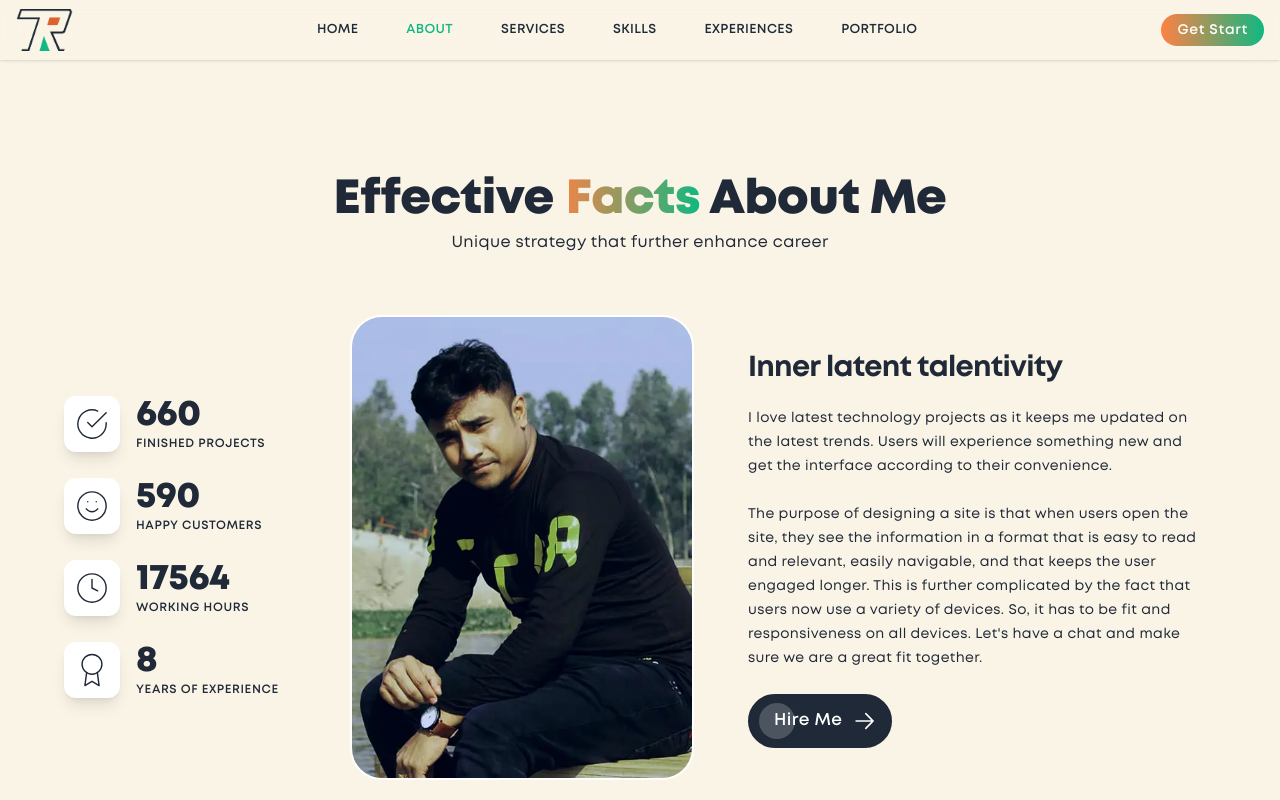
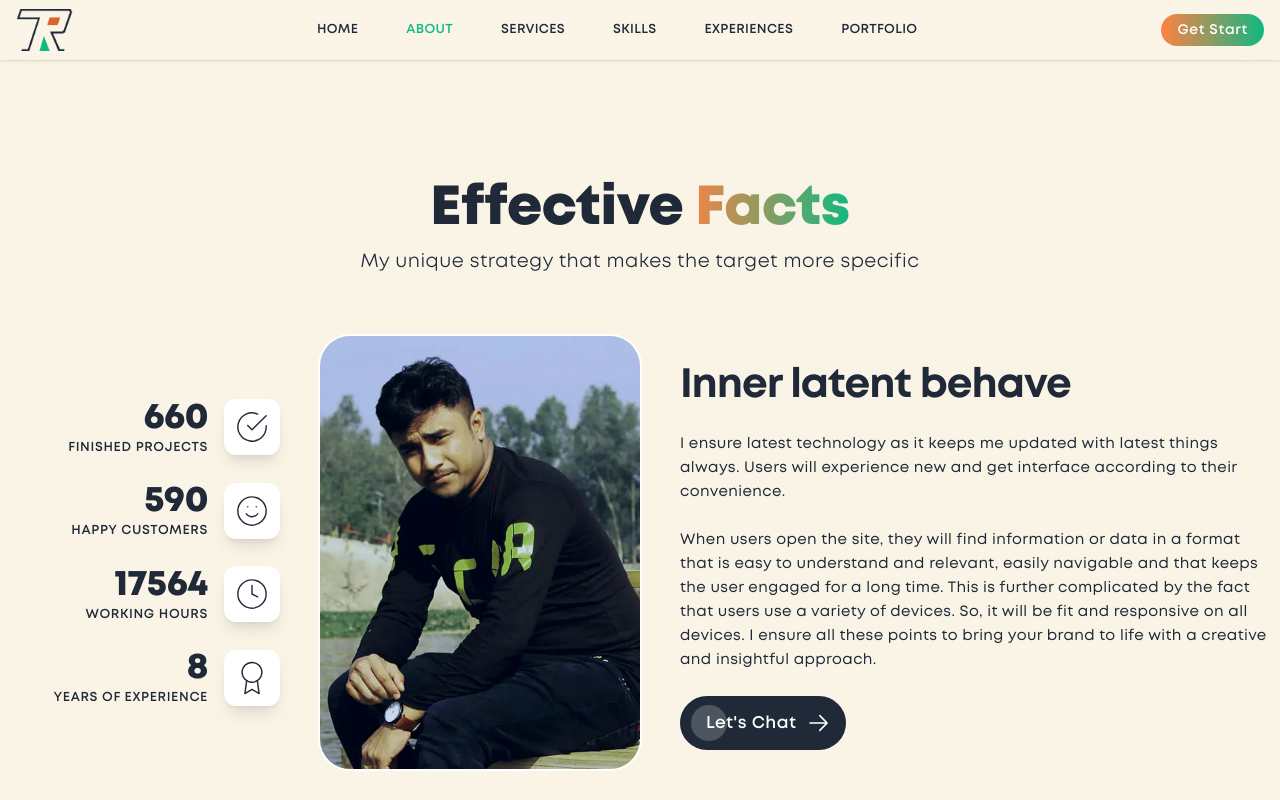
Before and after one commit to ToukirRj/Portfolio, a React (Vite) app: page /About in a window 1280 px wide. Shown: the top 800 px of the page. Built offline with nearby package versions, Linux system fonts and the light colour scheme.

Commit message:
no message

```diff
--- a/src/components/Myself.jsx
+++ b/src/components/Myself.jsx
@@ -7,41 +7,43 @@ const Myself = () => {
     return (
         <>
             <section id="about" className="sm:py-24 py-12 relative z-20">
-                <div className="mx-auto px-4 sm:px-12 xl:max-w-6xl xl:px-0 animatable">
+                <div className="mx-auto px-4 sm:px-12 xl:max-w-7xl xl:px-0 animatable">
                     <div className="text-center sm:mb-16 mb-4">
-                        <h2 className="sm:text-3xl text-[23px] font-bold text-[#1F2937] md:text-4xl xl:text-5xl">Effective
-                        <span className="bg-gradient-to-r from-[#ff8144] to-[#10b881] inline-block text-transparent bg-clip-text ps-3">Facts</span> About Me </h2>
-                        <p className='mx-auto max-w-full mt-2 text-[#1F2937] sm:w-3/6 w-full sm:text-[16px] text-[14px] font-[400] tracking-wide leading-[21px]'>Unique strategy that further enhance career</p>
+                        <h2 className="xl:text-[55px] md:text-4xl sm:text-3xl text-[23px] font-bold text-[#1F2937]">Effective
+                        <span className="bg-gradient-to-r from-[#ff8144] to-[#10b881] inline-block text-transparent bg-clip-text ps-3 leading-[67px]">Facts</span></h2>
+                        <p className='mx-auto max-w-full mt-2 text-[#1F2937] sm:w-3/6 w-full sm:text-[19px] text-[14px] font-[300] tracking-wide leading-[21px]'>My unique strategy that makes the target more specific</p>
                     </div>
                     <div className="-mx-4 sm:mx-0">
                         <div className="flex items-center sm:flex-row flex-col sm:px-0 px-[20px] animatable">
                             <div className="lg:w-3/12 sm:1/2 w-full">
-                                <div className="flex flex-wrap justify-start gap-6 p-4 sm:px-12 lg:block lg:space-y-6 lg:px-0">
+                                <div className="p-4 sm:ps-12 lg:block lg:space-y-6 lg:ps-0 sm:pe-10 pe-0">
                                     {statisticData.map(statistic => (
-                                        <div key={statistic.id} className="statis flex snap-center items-center gap-4">
+                                        <div key={statistic.id} className="flex snap-center items-center justify-end gap-4">
+                                            <div>
+                                                <h2 className="text-4xl font-bold text-[#1F2937] text-end">{statistic.value}</h2>
+                                                <span className="block w-max text-[13px] font-medium uppercase tracking-wider text-[#1F2937]">{statistic.label}</span>
+                                            </div>
                                             <div className={`h-14 w-14 rounded-xl bg-white shadow-lg shadow-primary/10 flex items-center justify-center`}>
                                                 <svg xmlns="http://www.w3.org/2000/svg" width="34" height="34" viewBox="0 0 24 24" fill="none" stroke={statistic.iconColor} strokeWidth="1" strokeLinecap="round" strokeLinejoin="round" dangerouslySetInnerHTML={{ __html: statistic.iconPath }} />
-                                            </div>
-                                            <div>
-                                                <h2 className="text-4xl font-bold text-[#1F2937]">{statistic.value}</h2>
-                                                <span className="block w-max text-[12px] font-medium uppercase tracking-wider text-[#1F2937]">{statistic.label}</span>
                                             </div>
                                         </div>
                                     ))}
                                 </div>
                             </div>
-                            <div className="lg:w-4/12 sm:1/2 w-full">
-                                <img className="h-auto lg:w-[340px] w-full max-w-full sm:rounded-[1.875rem] rounded-[20px] ring-2 ring-white" src={Abme} alt="cover"/>
+                            <div className="lg:w-3/12 sm:1/2 w-full">
+                                <img className="h-auto lg:w-[375px] w-full max-w-full sm:rounded-[1.875rem] rounded-[20px] ring-2 ring-white" src={Abme} alt="cover"/>
                             </div>
-                            <div className="lg:w-5/12 sm:1/2 w-full">
-                                <div className="px-3">
-                                    <h2 className="sm:text-[29px] text-[21px] font-semibold tracking-tight text-[#1F2937]">Inner latent talentivity</h2>
-                                    <p className="mt-4 text-[14px] font-[400] text-[#1F2937] tracking-wide leading-[24px]">
-                                        I love latest technology projects as it keeps me updated on the latest trends. Users will experience something new and get the interface according to their convenience.<br/><br/>
+                            <div className="lg:w-6/12 sm:1/2 w-full">
+                                <div className="px-3 ps-10">
+                                    <h2 className="sm:text-[41px] text-[21px] font-semibold tracking-tight text-[#1F2937]">Inner latent behave</h2>
+                                    <p className="mt-4 text-[15px] font-[400] text-[#1F2937] tracking-wide leading-[24px]">
+                                        I ensure latest technology as it keeps me updated with latest things always. Users will experience new and get
+                                        interface according to their convenience.<br/><br/>
 
-                                        The purpose of designing a site is that when users open the site, they see the information in a format that is easy to read and relevant,
-                                        easily navigable, and that keeps the user engaged longer. This is further complicated by the fact that users now use a variety of devices.
-                                        So, it has to be fit and responsiveness on all devices. Let's have a chat and make sure we are a great fit together.
+                                        When users open the site, they will find information or data in a format that is easy to understand and relevant, easily
+                                        navigable and that keeps the user engaged for a long time. This is further complicated by the fact that users use a
+                                        variety of devices. So, it will be fit and responsive on all devices. I ensure all these points to bring your brand to
+                                        life with a creative and insightful approach.
                                     </p>
                                     <div className="mt-6 flex justify-start">
                                         {/* <Link to="https://wa.me/8801753778070" target="_blank" className="group h-[54px] w-auto relative flex items-center rounded-full ps-6 pe-[7px] border-2 border-[#1F2937] bg-[#1F2937]">
@@ -52,13 +54,9 @@ const Myself = () => {
                                                 </svg>
                                             </span>
                                         </Link> */}
-
-
-
-
-                                        <Link to="" className="group h-[54px] w-auto relative overflow-hidden z-10 flex items-center rounded-full ps-6 pe-[12px] border-2 border-[#1F2937] bg-[#1F2937] text-[#FB8245] ease-in-out duration-500">
+                                        <Link to="https://wa.me/8801753778070" target="_blank" className="group h-[54px] w-auto relative overflow-hidden z-10 flex items-center rounded-full ps-6 pe-[12px] border-2 border-[#1F2937] bg-[#1F2937] text-[#FB8245] ease-in-out duration-500">
                                             <span className='w-[36px] h-[36px] group-hover:w-[36px] group-hover:h-[36px] absolute -z-[1] left-[9px] opacity-20 group-hover:opacity-100 bg-white group-hover:bg-[#FB8245] rounded-full ease-in-out duration-500 btn-left'></span>
-                                            <span className='text-[#fff] group-hover:text-[#FB8245] text-[17px] font-[500] tracking-wide'>Hire Me</span>
+                                            <span className='text-[#fff] group-hover:text-[#FB8245] text-[17px] font-[500] tracking-wide'>Let&apos;s Chat</span>
                                             <svg xmlns="http://www.w3.org/2000/svg" width="26" height="26" viewBox="0 0 1024 1024" className='relative ms-[10px] group-hover:ms-[15px] ease-in-out duration-500'>
                                                 <path fill="#fff" d="M754.752 480H160a32 32 0 1 0 0 64h594.752L521.344 777.344a32 32 0 0 0 45.312 45.312l288-288a32 32 0 0 0 0-45.312l-288-288a32 32 0 1 0-45.312 45.312L754.752 480z"/>
                                             </svg>
--- a/src/components/Splash.jsx
+++ b/src/components/Splash.jsx
@@ -10,7 +10,7 @@ const Splash = () => {
             <div className='relative z-20'>
                 <CanvasAnimation/>
                 <section className="sm:pt-48 pb-24 relative z-10">
-                    <div className="mx-auto px-4 sm:px-12 xl:max-w-6xl xl:px-0 animatable">
+                    <div className="mx-auto px-4 sm:px-12 xl:max-w-7xl xl:px-0 animatable">
                         <div className="items-center justify-center sm:gap-12 gap-5 flex sm:flex-row flex-col relative z-20">
                             <div className="sm:w-2/5 w-full relative">
                                 <img className="w-[220px] max-w-full mx-auto" src={Selfsign} alt="me"/>
@@ -32,7 +32,7 @@ const Splash = () => {
                                 <h4 className="bg-[#1f2937] text-[#fff] text-[14px] font-[500] uppercase tracking-wider mr-2 px-4 py-1 rounded-full table">Website Strategic UI Expert</h4>
                                 <h1 className="my-[30px] text-[#1f2937] sm:text-[55px] text-[24px] font-[700] sm:leading-[67px] leading-[32px] tracking-normal sm:text-start text-center">
                                     Addicted to Advanced<span className='bg-gradient-to-r from-[#ff8144] to-[#10b881] inline-block text-transparent bg-clip-text'>Design and Coding</span></h1>
-                                <p className="text-[18px] font-[300] tracking-normal text-[#1F2937] sm:text-start text-center mb-[30px]">
+                                <p className="text-[18px] leading-[30px] font-[300] tracking-normal text-[#1F2937] sm:text-start text-center mb-[30px]">
                                     A safe hand to take your vision & the weight of the project off your shoulders, to getting your website done
                                     perfectly. A website application designer with a passion for creating inspiring and influential designs. Committed to working with honesty and dedication.
                                 </p>
--- a/src/datas/skillsData.jsx
+++ b/src/datas/skillsData.jsx
@@ -18,7 +18,7 @@ const skillsData = [
     ],
   },
   {
-    title: 'Development',
+    title: 'Web Development',
     skills: [
       { name: 'JavaScript Frame', icon:'./img/skills/7.webp', percent: 85 },
       { name: 'React Library', icon:'./img/skills/8.webp', percent: 80 },
```
Also changed, not shown: src/components/Eyes.jsx (+7 -11 lines), src/components/Weapons.jsx (+9 -9 lines).
